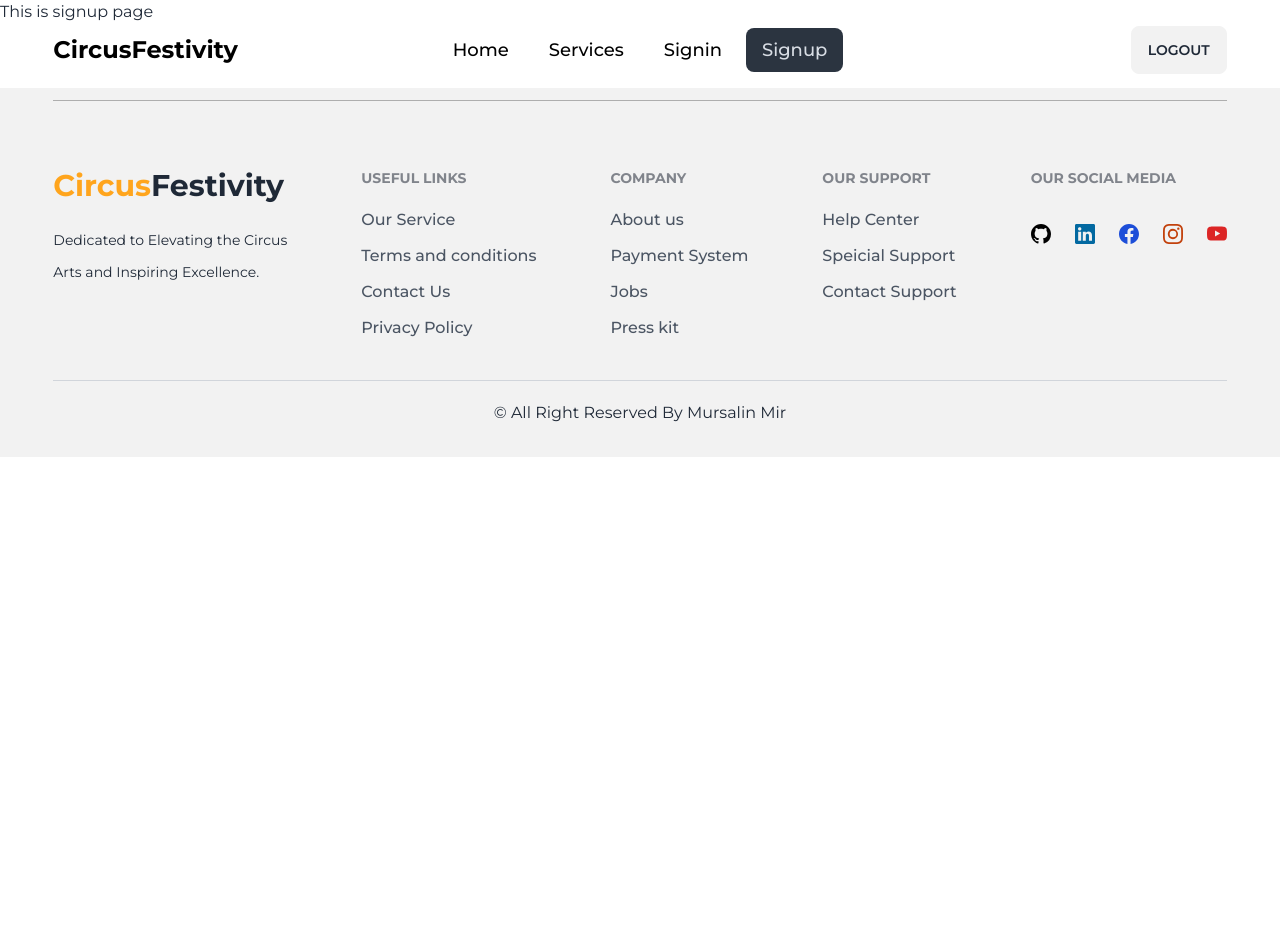
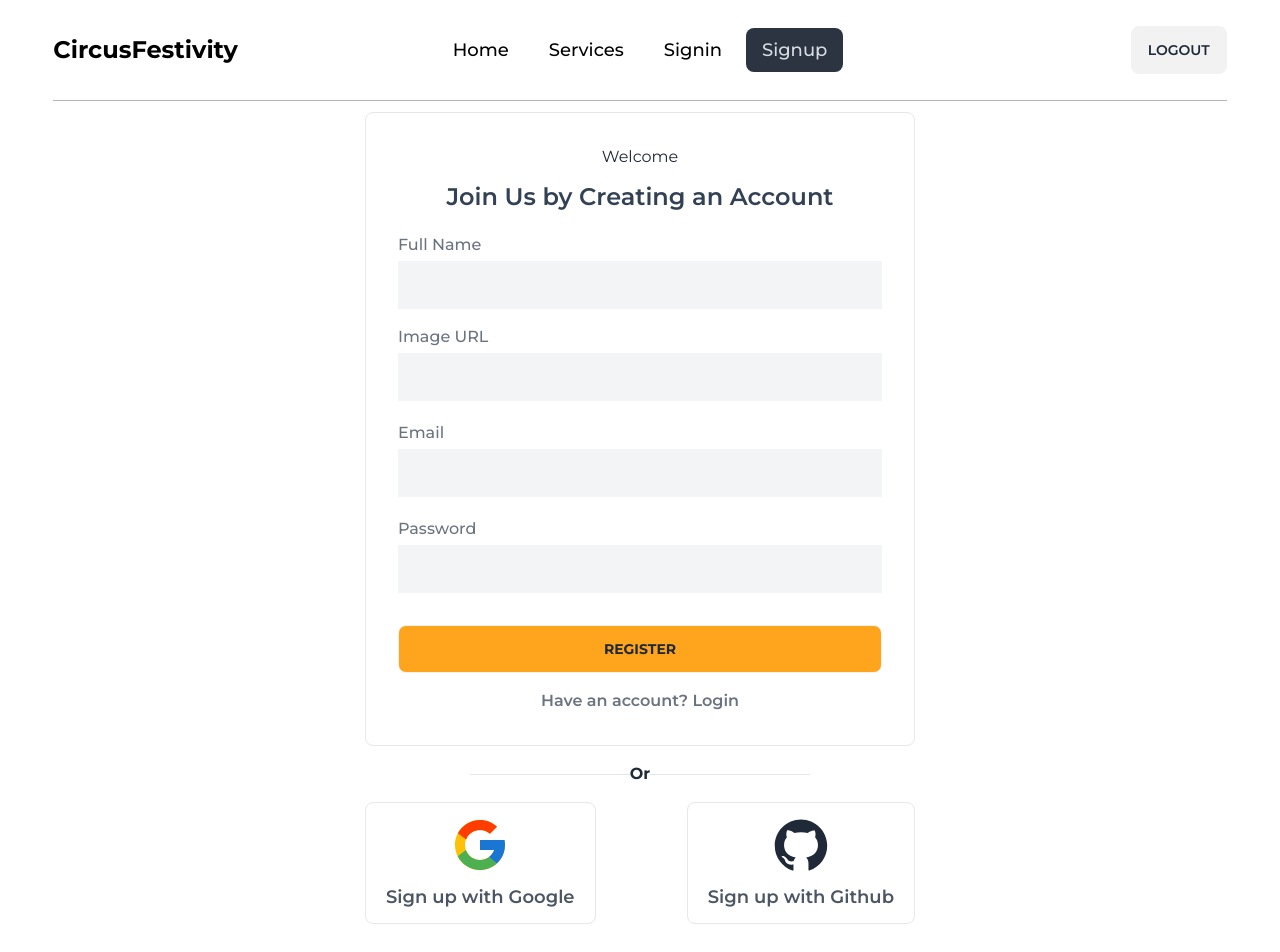
Before and after one commit to mursalinmirme/circus-festivity, a React (Vite) app: page /signup in a window 1280 px wide. Shown: the top 952 px of the page. Before the commit the page ends 800 px from the top, so only its background shows below. Built offline with nearby package versions, Linux system fonts and the light colour scheme.

Commit message:
I have added a register page and a Login page also I have set these page with routs

```diff
--- a/src/pages/Signin.jsx
+++ b/src/pages/Signin.jsx
@@ -1,9 +1,48 @@
-import React from 'react';
-
+import { Link } from 'react-router-dom';
+import { FcGoogle } from 'react-icons/fc';
+import { AiFillGithub } from 'react-icons/ai';
 const Signin = () => {
     return (
-        <div>
-            This is signin page
+        <div className='pt-28 w-11/12 mx-auto'>
+            <div className='flex justify-center'>
+                <div>
+                <div className='border rounded-lg px-8 py-8 w-[550px]'>
+                <h3 className='text-2xl font-semibold text-slate-700 mt-3 text-center'>Welcome Back</h3>
+                <form className='mt-9'>
+                    <div className='flex flex-col mb-5'>
+                        <label className='font-medium text-gray-500' htmlFor="name">Email</label>
+                        <input className='bg-gray-100 text-base font-medium px-2 py-3 mt-1 outline-none border-none' type="text" name="fullName" id="name" />
+                    </div>
+                    <div className='flex flex-col mb-7'>
+                        <label className='font-medium text-gray-500' htmlFor="name">Password</label>
+                        <input className='bg-gray-100 text-base font-medium px-2 py-3 mt-1 outline-none border-none' type="password" name="fullName" id="name" />
+                    </div>
+                    <button className='btn w-full mt-3 bg-[#ffa51d] font-bold'>Register</button>
+                </form>
+                <p className='text-center mt-4 font-semibold text-gray-500'>Have an account? <Link to={'/signin'}>Login</Link></p>
+                </div>
+
+                <div>
+                <div className='flex justify-center py-4'>
+                    <div className='flex items-center'>
+                    <hr className='w-40' />
+                    <span className='font-bold'>Or</span>
+                    <hr className='w-40' />
+                    </div>
+                </div>
+                    <div className='flex justify-between'>
+                    <button className='flex py-3 px-5 flex-col rounded-lg items-center border'>
+                        <FcGoogle className='text-6xl'></FcGoogle>
+                        <span className='font-semibold text-gray-600 mt-2 text-lg'>Sign up with Google</span>
+                    </button>
+                    <button className='flex py-3 px-5 flex-col rounded-lg items-center border'>
+                        <AiFillGithub className='text-6xl'></AiFillGithub>
+                        <span className='font-semibold text-gray-600 mt-2 text-lg'>Sign up with Github</span>
+                    </button>
+                    </div>
+                    </div>
+                </div>
+            </div>
         </div>
     );
 };
--- a/src/pages/Signup.jsx
+++ b/src/pages/Signup.jsx
@@ -1,9 +1,57 @@
-import React from 'react';
-
+import { Link } from 'react-router-dom';
+import { FcGoogle } from 'react-icons/fc';
+import { AiFillGithub } from 'react-icons/ai';
 const Signup = () => {
     return (
-        <div>
-            This is signup page
+        <div className='pt-28 w-11/12 mx-auto'>
+            <div className='flex justify-center'>
+                <div>
+                <div className='border rounded-lg px-8 py-8 w-[550px]'>
+                <p className='text-center text-gray-800'>Welcome</p>
+                <h3 className='text-2xl font-semibold text-slate-700 mt-3 text-center'>Join Us by Creating an Account</h3>
+                <form className='mt-5'>
+                    <div className='flex flex-col mb-4'>
+                        <label className='font-medium text-gray-500' htmlFor="name">Full Name</label>
+                        <input className='bg-gray-100 text-base font-medium px-2 py-3 mt-1 outline-none border-none' type="text" name="fullName" id="name" />
+                    </div>
+                    <div className='flex flex-col mb-5'>
+                        <label className='font-medium text-gray-500' htmlFor="name">Image URL</label>
+                        <input className='bg-gray-100 text-base font-medium px-2 py-3 mt-1 outline-none border-none' type="text" name="fullName" id="name" />
+                    </div>
+                    <div className='flex flex-col mb-5'>
+                        <label className='font-medium text-gray-500' htmlFor="name">Email</label>
+                        <input className='bg-gray-100 text-base font-medium px-2 py-3 mt-1 outline-none border-none' type="text" name="fullName" id="name" />
+                    </div>
+                    <div className='flex flex-col mb-5'>
+                        <label className='font-medium text-gray-500' htmlFor="name">Password</label>
+                        <input className='bg-gray-100 text-base font-medium px-2 py-3 mt-1 outline-none border-none' type="text" name="fullName" id="name" />
+                    </div>
+                    <button className='btn w-full mt-3 bg-[#ffa51d] font-bold'>Register</button>
+                </form>
+                <p className='text-center mt-4 font-semibold text-gray-500'>Have an account? <Link to={'/signin'}>Login</Link></p>
+                </div>
+
+                <div>
+                <div className='flex justify-center py-4'>
+                    <div className='flex items-center'>
+                    <hr className='w-40' />
+                    <span className='font-bold'>Or</span>
+                    <hr className='w-40' />
+                    </div>
+                </div>
+                    <div className='flex justify-between'>
+                    <button className='flex py-3 px-5 flex-col rounded-lg items-center border'>
+                        <FcGoogle className='text-6xl'></FcGoogle>
+                        <span className='font-semibold text-gray-600 mt-2 text-lg'>Sign up with Google</span>
+                    </button>
+                    <button className='flex py-3 px-5 flex-col rounded-lg items-center border'>
+                        <AiFillGithub className='text-6xl'></AiFillGithub>
+                        <span className='font-semibold text-gray-600 mt-2 text-lg'>Sign up with Github</span>
+                    </button>
+                    </div>
+                    </div>
+                </div>
+            </div>
         </div>
     );
 };
```
